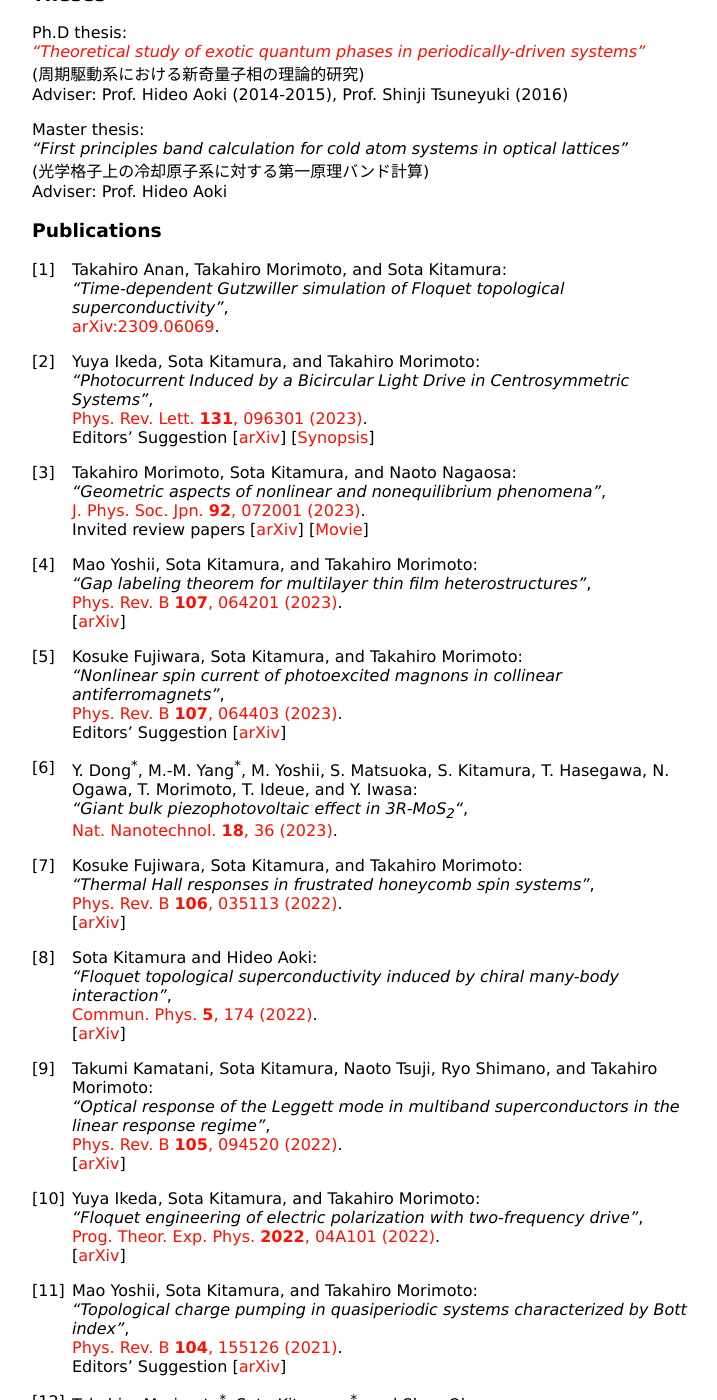
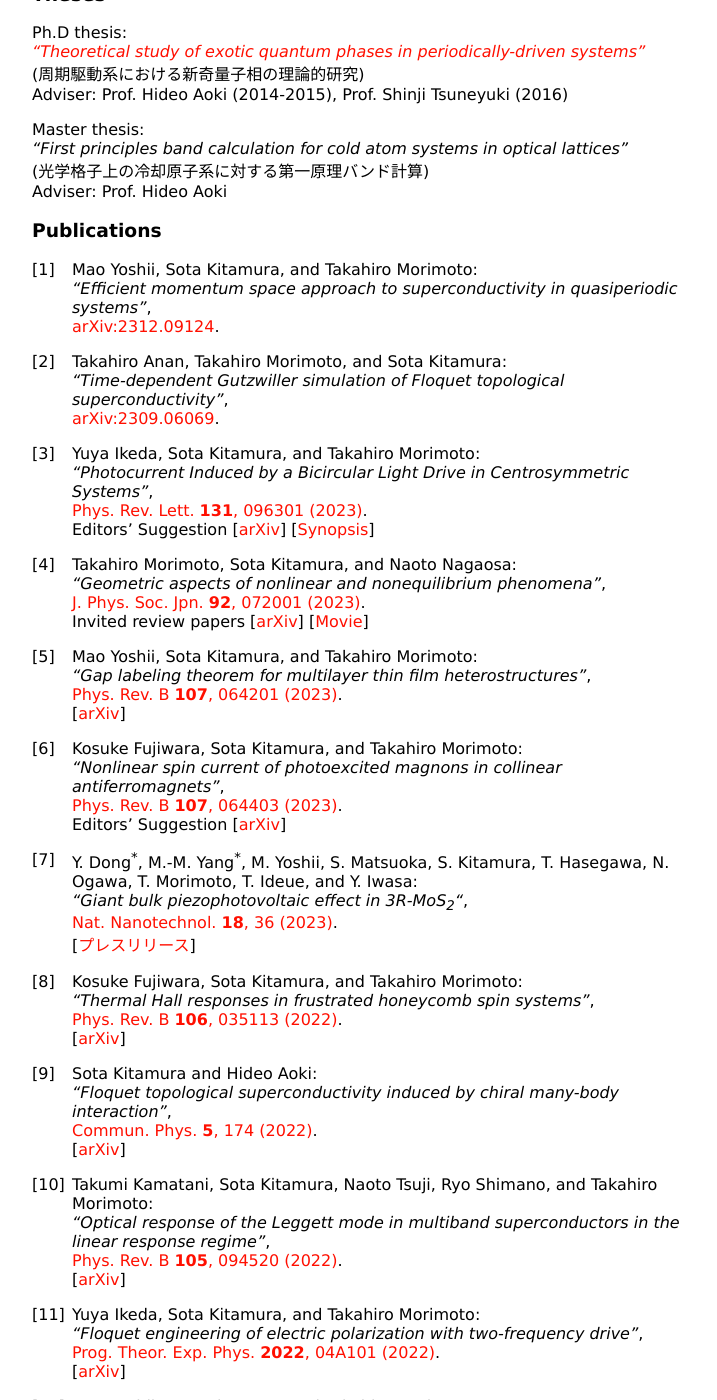
Before and after one commit to sotaph/sotaph.github.io, a Jekyll site: the page built from index.md, in a window 1280 px wide and 1400 px high, scrolled down 866 px. Shown: the whole window, without its empty margins (258-975 px from the left). Built offline with Jekyll 4.4.1, drawn with Linux system fonts in a browser that asks for light colours; nearby versions of some CDN libraries; formulas are drawn with MathJax 3; a style sheet for code colours, icons or effects is not loaded.

Commit message:
updated publist

```diff
--- a/index.md
+++ b/index.md
@@ -51,6 +51,10 @@ Adviser: Prof. Hideo Aoki
 
 ### Publications
 
+1. Mao Yoshii, Sota Kitamura, and Takahiro Morimoto:
+_"Efficient momentum space approach to superconductivity in quasiperiodic systems"_,
+[arXiv:2312.09124](https://arxiv.org/abs/2312.09124).
+
 1. Takahiro Anan, Takahiro Morimoto, and Sota Kitamura:
 _"Time-dependent Gutzwiller simulation of Floquet topological superconductivity"_,
 [arXiv:2309.06069](https://arxiv.org/abs/2309.06069).
@@ -78,6 +82,7 @@
 1. Y. Dong<sup>\*</sup>, M.-M. Yang<sup>\*</sup>, M. Yoshii, S. Matsuoka, S. Kitamura, T. Hasegawa, N. Ogawa, T. Morimoto, T. Ideue, and Y. Iwasa:
 _"Giant bulk piezophotovoltaic effect in 3R-MoS<sub>2</sub>"_,
 [Nat. Nanotechnol. **18**, 36 (2023)](https://doi.org/10.1038/s41565-022-01252-8).
+[[プレスリリース](https://www.t.u-tokyo.ac.jp/press/pr2022-11-25-001)]
 
 1. Kosuke Fujiwara, Sota Kitamura, and Takahiro Morimoto:
 _"Thermal Hall responses in frustrated honeycomb spin systems"_,
```
